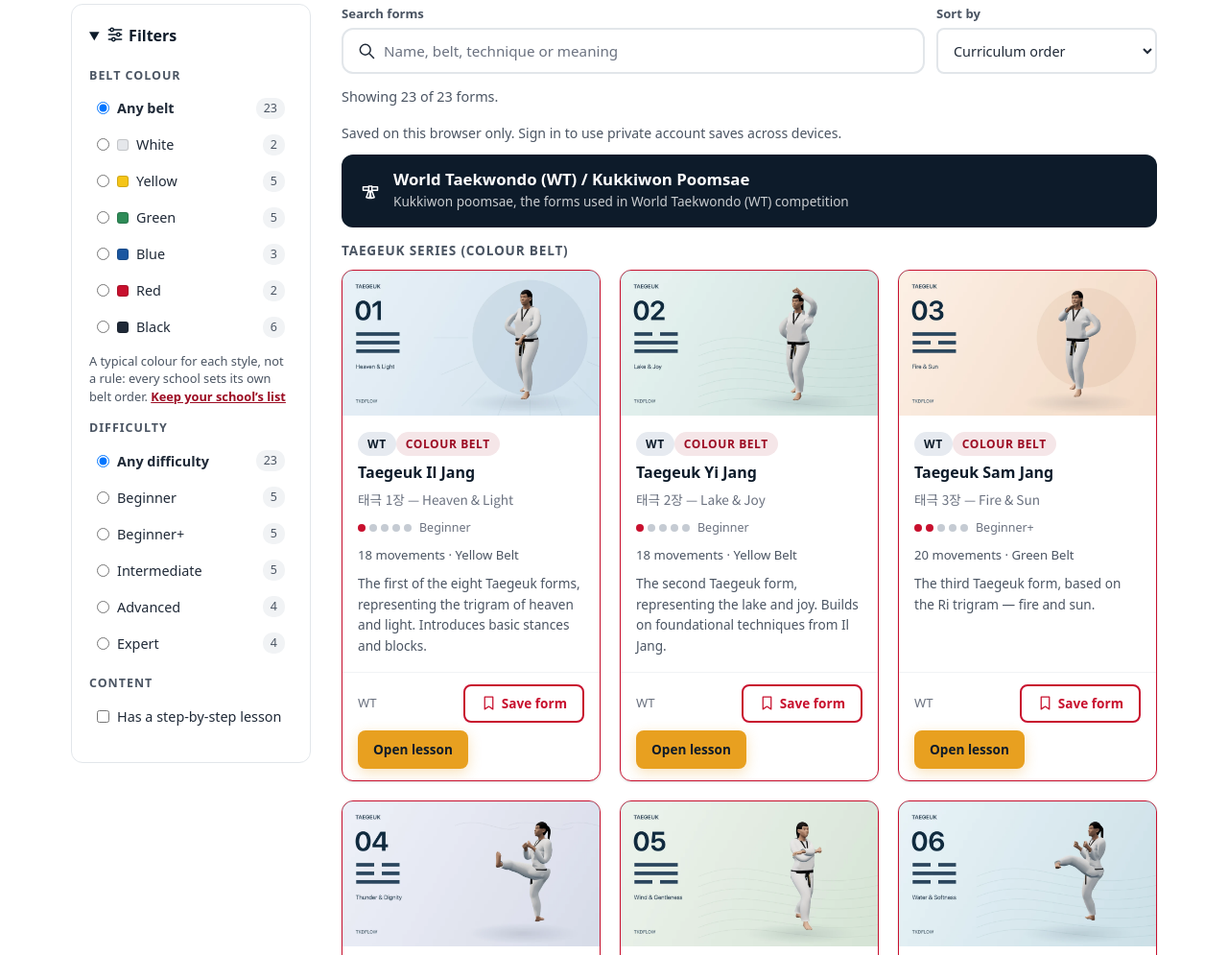
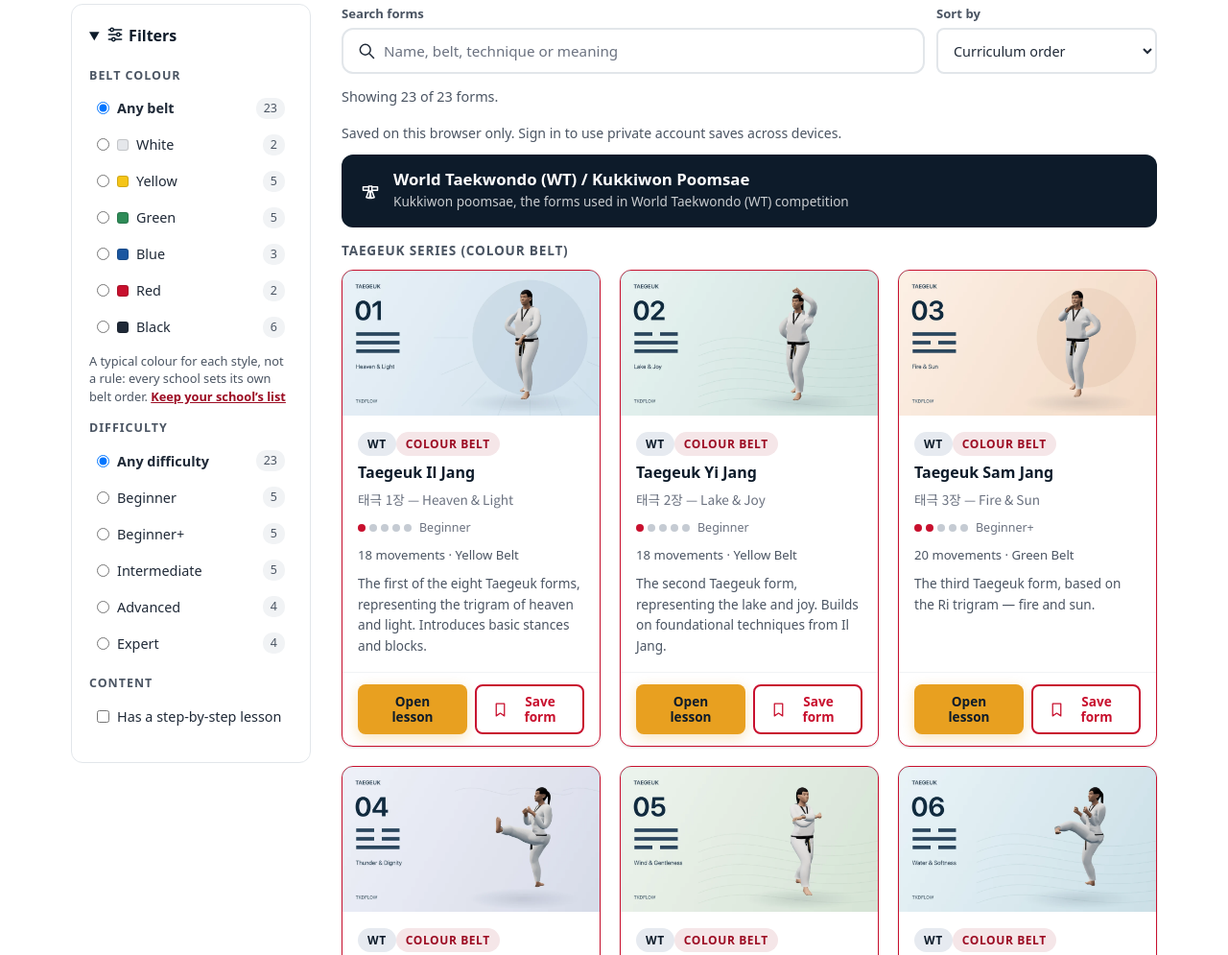
Before and after one commit to meghnasankar/tkdflow, a website with bundled scripts: page forms.html in a window 1280 px wide. Shown: the part 508-1503 px from the top of the page at 96% size. Built offline with nearby package versions, Linux system fonts and the light colour scheme; no server answers; a web font is replaced by a local one.

Commit message:
Make form thumbnails open lessons and align card actions

```diff
--- a/css/forms.css
+++ b/css/forms.css
@@ -58,6 +58,19 @@
 .form-card .description { font-size: .85rem; }
 .form-card-visual img { display: block; width: 100%; height: auto; aspect-ratio: 16 / 9; object-fit: contain; }
 .form-card-visual span { line-height: 1; }
+/* The picture is a link to the lesson: the whole image is the target, with a visible keyboard focus ring inside the card. */
+a.form-card-visual { color: inherit; text-decoration: none; }
+a.form-card-visual:focus-visible { outline: 3px solid var(--gold); outline-offset: -3px; }
+@media (hover: hover) and (prefers-reduced-motion: no-preference) {
+  a.form-card-visual img { transition: transform .2s ease; }
+  a.form-card-visual:hover img { transform: scale(1.02); }
+}
+/* Footer: the lesson and Save buttons side by side, equal width, the same on every card; stacked on a narrow card. */
+.form-card { container-type: inline-size; }
+.form-card-footer { display: block; }
+.form-card-actions { display: grid; grid-template-columns: repeat(2, minmax(0, 1fr)); gap: 8px; }
+.form-card-actions > .btn, .form-card-actions > .badge { width: 100%; min-height: 44px; display: inline-flex; align-items: center; justify-content: center; text-align: center; white-space: normal; }
+@container (max-width: 260px) { .form-card-actions { grid-template-columns: minmax(0, 1fr); } }
 
 @media (max-width: 1100px) { .forms-grid { grid-template-columns: repeat(2, minmax(0, 1fr)); } }
 @media (max-width: 860px) {
--- a/js/pages/forms.js
+++ b/js/pages/forms.js
@@ -42,14 +42,18 @@ function difficultyDots(level, label) {
 function card(f) {
   const tags = f.tags.map((t, i) => h('span', { class: `badge ${safeClass(f.tagStyles?.[i], BADGE_CLASSES, 'badge-navy')}` }, t.startsWith('⬛') ? icon('belt') : null, t.replace(/^⬛\s*/,'')));
   const action = f.lessonUrl
-    ? h('a', { class: 'btn btn-gold btn-sm', href: f.lessonUrl }, 'Open lesson', h('span', { class: 'sr-only' }, `: ${f.name}`))
+    ? h('a', { class: 'btn btn-gold btn-sm', href: f.lessonUrl, 'data-fk': `open:${f.id}` }, 'Open lesson', h('span', { class: 'sr-only' }, `: ${f.name}`))
     : h('span', { class: 'badge badge-muted' }, 'Lesson not available yet');
+  const picture = f.thumbnail
+    ? h('img', { src: f.thumbnail.src, width: f.thumbnail.width, height: f.thumbnail.height,
+      alt: f.thumbnail.alt, loading: 'lazy', decoding: 'async' })
+    : icon('forms');
+  // The picture opens the lesson too: one plain link round the image (nothing else inside it), named like the button.
+  const visual = f.lessonUrl
+    ? h('a', { class: 'form-card-visual', href: f.lessonUrl, 'aria-label': `Open lesson: ${f.name}`, 'data-fk': `picture:${f.id}` }, picture)
+    : h('div', { class: 'form-card-visual' }, picture);
   return h('article', { class: `form-card${f.lessonUrl ? ' has-lesson' : ''}` },
-    h('div', { class: 'form-card-visual' },
-      f.thumbnail
-        ? h('img', { src: f.thumbnail.src, width: f.thumbnail.width, height: f.thumbnail.height,
-          alt: f.thumbnail.alt, loading: 'lazy', decoding: 'async' })
-        : icon('forms')),
+    visual,
     h('div', { class: 'form-card-body' },
       h('div', { class: 'form-tag-row' }, ...tags),
       h('h3', {}, f.name),
@@ -57,7 +61,8 @@ function card(f) {
       difficultyDots(f.difficulty, f.difficultyLabel),
       h('p', { class: 'meta-line' }, `${f.moves} movements · ${f.beltLabel}`),
       h('p', { class: 'description' }, f.description)),
-    h('div', { class: 'form-card-footer' }, h('span', {}, f.organization), saveFormButton(f,learning.get(f.id),learningState,learning), action));
+    // (the organisation is already the card's first tag; the footer holds the two actions, side by side)
+    h('div', { class: 'form-card-footer' }, h('div', { class: 'form-card-actions' }, action, saveFormButton(f,learning.get(f.id),learningState,learning))));
 }
 
 function renderOrgTabs() {
```
Also changed, not shown: tests/learning-focus.test.mjs (+24 -0 lines).
